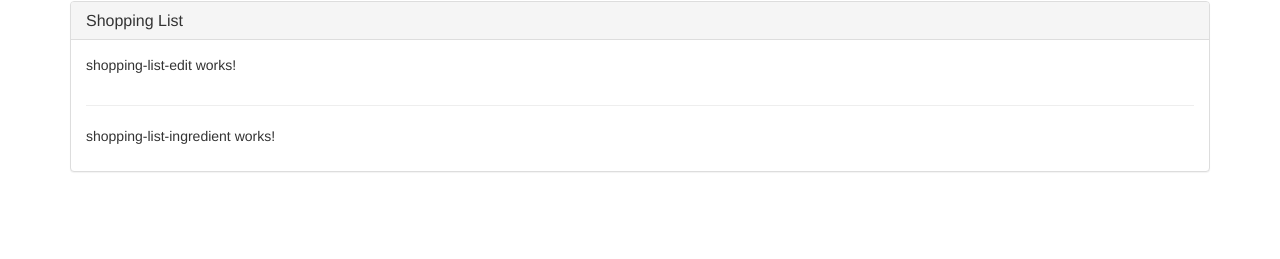
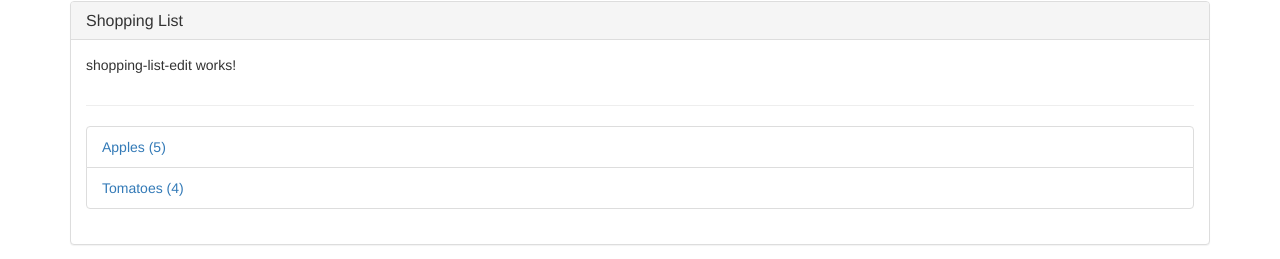
Before and after one commit to pixelador/udemy-angular-recipes-proj, an Angular app: page / in a window 1280 px wide. Shown: the part 439-698 px from the top of the page. Built offline with nearby package versions, Linux system fonts and the light colour scheme.

Commit message:
Incorporates Ingredient dummy data, ngFor loop

```diff
--- a/src/app/shopping-list/shopping-list.component.html
+++ b/src/app/shopping-list/shopping-list.component.html
@@ -9,7 +9,11 @@
     <hr>
     <div class="row">
       <div class="col-xs-12">
-          <app-shopping-list-ingredient></app-shopping-list-ingredient>
+        <ul class="list-group">
+          <li class="list-group-item" *ngFor="let ingredient of ingredients">
+            <a href="#">{{ ingredient.name }} ({{ ingredient.amount }})</a>
+          </li>
+        </ul>
       </div>
     </div>
   </div>
--- a/src/app/shopping-list/shopping-list.component.ts
+++ b/src/app/shopping-list/shopping-list.component.ts
@@ -1,4 +1,5 @@
 import { Component, OnInit } from '@angular/core';
+import { Ingredient } from '../shared/ingredient.model';
 
 @Component({
   selector: 'app-shopping-list',
@@ -6,6 +7,10 @@
   styleUrls: ['./shopping-list.component.css']
 })
 export class ShoppingListComponent implements OnInit {
+  ingredients: Ingredient[] = [
+    new Ingredient('Apples', 5),
+    new Ingredient('Tomatoes', 4)
+  ];
 
   constructor() { }
 
```
